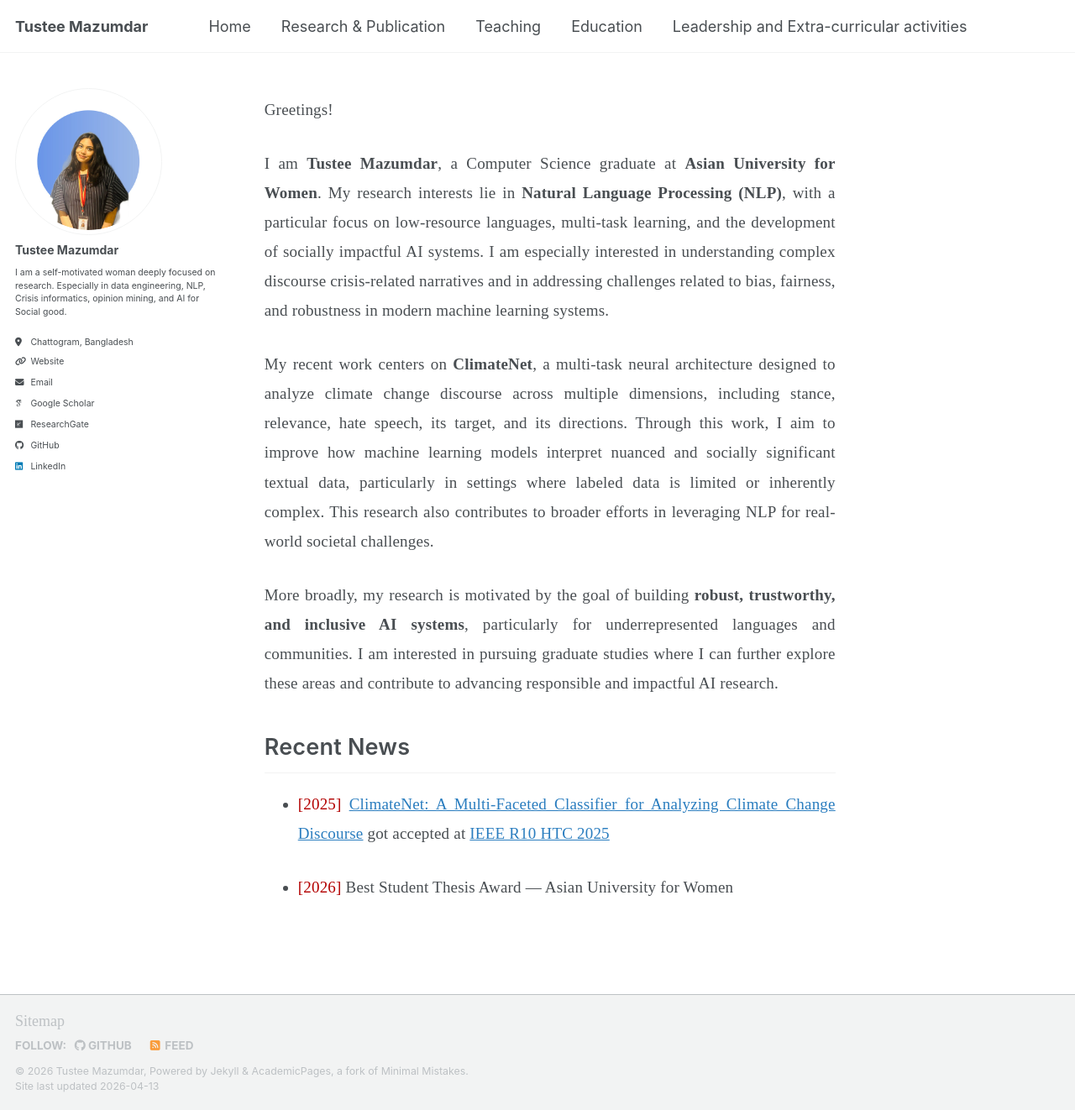
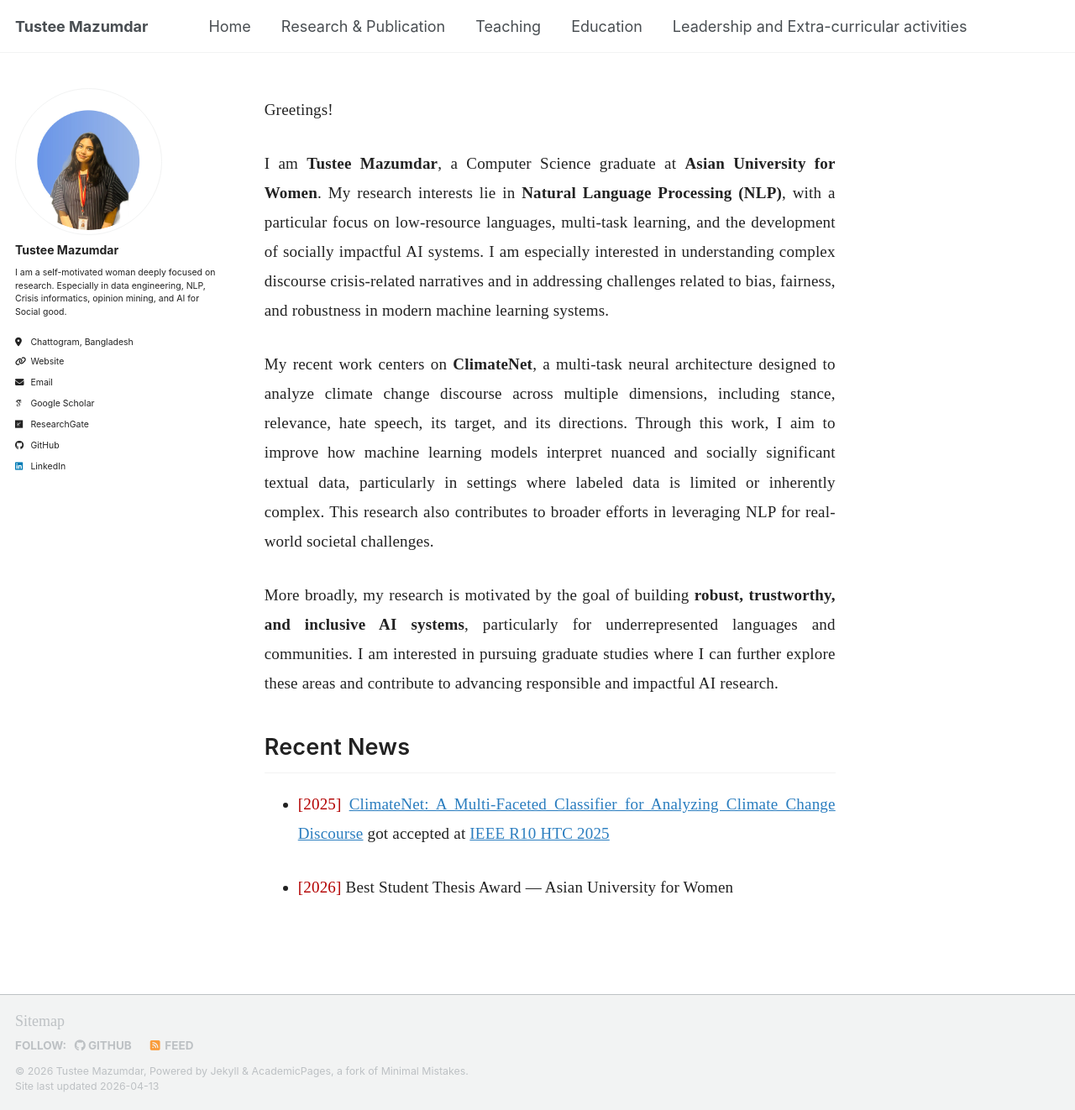
Before and after one commit to TusteeMazumdar/TusteeMazumdar.github.io, a Jekyll site: the page built from _pages/about.md, in a window 1280 px wide and 1322 px high. Shown: the whole window at 84% size. Built offline with Jekyll 4.4.1, drawn with Linux system fonts in a browser that asks for light colours; some web fonts are replaced; a script bundle is joined from its source files by our own code; library files that are not in the unit come from our copies.

Commit message:
Update _syntax.scss

```diff
--- a/_sass/_syntax.scss
+++ b/_sass/_syntax.scss
@@ -76,3 +76,35 @@
 .archive {
   max-width: 700px;
 }
+
+/* =========================================================
+   FORCE LIGHT THEME (DISABLE DARK MODE COMPLETELY)
+   ========================================================= */
+
+/* Force white background everywhere */
+html,
+body,
+.page,
+.page__content,
+.sidebar,
+.masthead,
+.archive {
+  background-color: #ffffff !important;
+  color: #222 !important;
+}
+
+/* Kill dark-mode overrides */
+html[data-theme="dark"],
+body[data-theme="dark"] {
+  background-color: #ffffff !important;
+  color: #222 !important;
+}
+
+/* Prevent OS-based dark mode */
+@media (prefers-color-scheme: dark) {
+  html,
+  body {
+    background-color: #ffffff !important;
+    color: #222 !important;
+  }
+}
```
